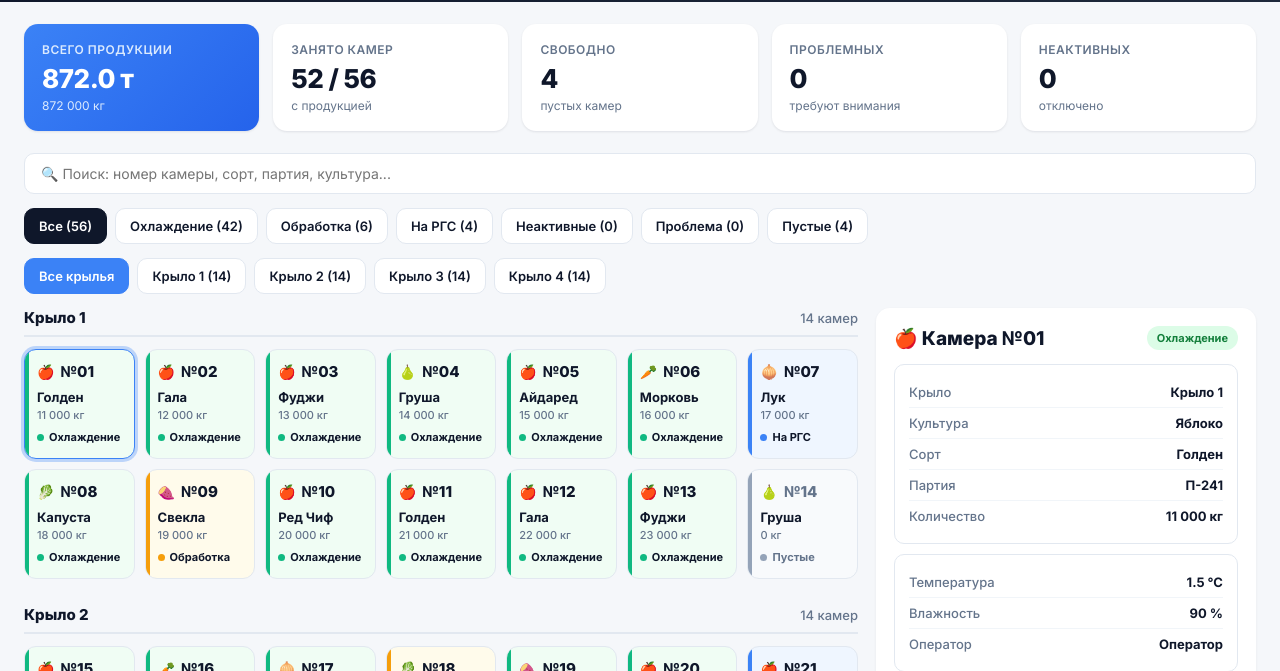
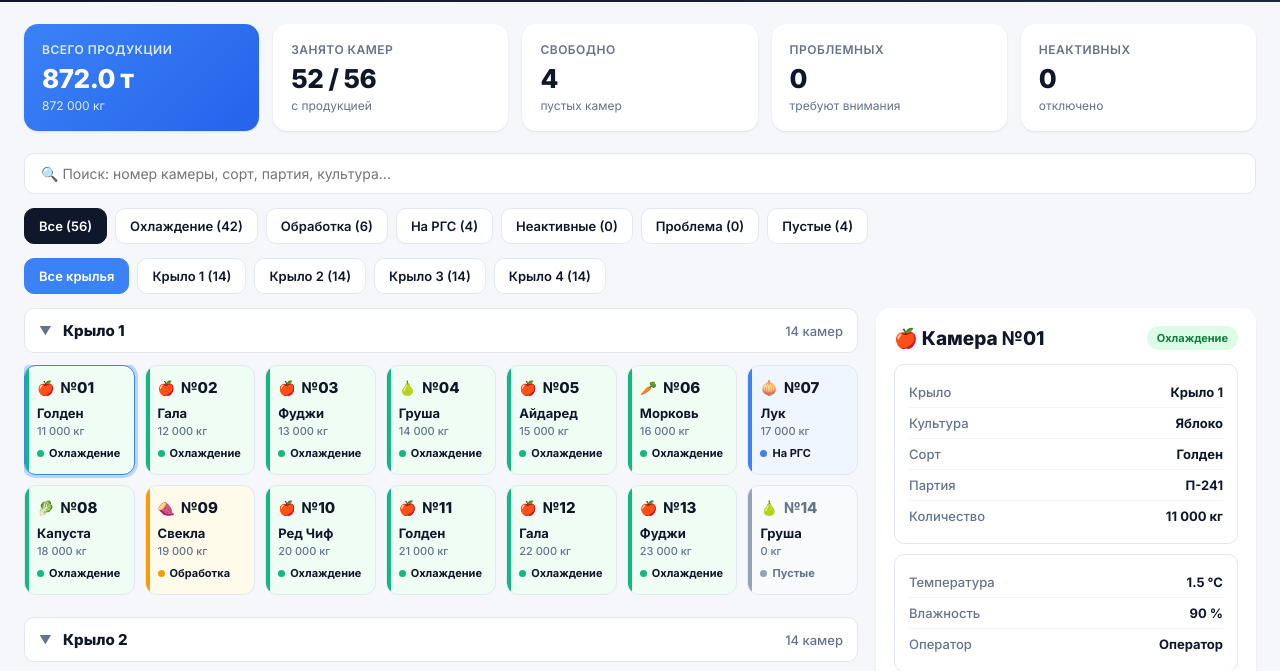
Before and after one commit to dukaev09/fruitstore, a plain HTML site: page index.html in a window 1280 px wide. Shown: the part 86-757 px from the top of the page. Drawn offline with Linux system fonts and the light colour scheme.

Commit message:
Update index.html

```diff
--- a/index.html
+++ b/index.html
@@ -38,9 +38,15 @@ main{max-width:1400px;margin:0 auto;padding:22px 24px}
 .filters button:hover,.wingbar button:hover{border-color:#cbd5e1;background:#f8fafc}
 .filters button.sel{background:#0f172a;color:#fff;border-color:#0f172a}
 .wingbar button.sel{background:var(--accent);color:#fff;border-color:var(--accent)}
-.wing-section{margin-bottom:26px}
-.wing-title{font-size:15px;font-weight:800;color:var(--dark);margin:0 0 12px;padding-bottom:8px;border-bottom:2px solid #e2e8f0;display:flex;justify-content:space-between;align-items:baseline}
-.wing-title span{font-weight:500;color:var(--muted);font-size:13px}
+.wing-section{margin-bottom:22px}
+.wing-title{font-size:15px;font-weight:800;color:var(--dark);margin:0 0 12px;padding:12px 14px;border-radius:10px;background:white;border:1px solid var(--line);cursor:pointer;display:flex;justify-content:space-between;align-items:center;user-select:none;transition:all .15s}
+.wing-title:hover{background:#f8fafc;border-color:#cbd5e1}
+.wing-title .wt-left{display:flex;align-items:center;gap:10px}
+.wing-title .arrow{transition:transform .2s;display:inline-block;font-size:12px;color:var(--muted);width:14px}
+.wing-title.collapsed .arrow{transform:rotate(-90deg)}
+.wing-title .wt-count{font-weight:500;color:var(--muted);font-size:13px}
+.wing-cams{overflow:hidden;transition:max-height .25s ease,opacity .2s ease}
+.wing-cams.collapsed{max-height:0!important;opacity:0}
 .grid{display:grid;grid-template-columns:repeat(7,minmax(0,1fr));gap:10px}
 .cam{background:white;border:1px solid var(--line);border-radius:12px;padding:12px;cursor:pointer;position:relative;transition:all .15s;overflow:hidden;min-height:110px}
 .cam:before{content:'';position:absolute;left:0;top:0;bottom:0;width:4px;background:var(--green)}
@@ -162,7 +168,8 @@ textarea{min-height:70px}
 
 <input type="file" id="importFile" accept=".json" style="display:none">
 <script>
-const key='fruitstore_v7';
+const key='fruitstore_v9';
+const keyCollapsed='fruitstore_collapsed_v2';
 const names={all:'Все',storage:'Охлаждение',process:'Обработка',rgs:'На РГС',inactive:'Неактивные',problem:'Проблема',empty:'Пустые'};
 const wingNames={1:'Крыло 1',2:'Крыло 2',3:'Крыло 3',4:'Крыло 4'};
 const now=function(){return new Date().toLocaleString('ru-RU',{day:'2-digit',month:'2-digit',year:'numeric',hour:'2-digit',minute:'2-digit'})};
@@ -182,11 +189,14 @@ function culIcon(sort,crop){
   return '📦';
 }
 var data=JSON.parse(localStorage.getItem(key)||'null');
+var collapsed=JSON.parse(localStorage.getItem(keyCollapsed)||'{}');
 var selected=1, filter='all', wingFilter='all';
 
 function seed(){var sorts=['Голден','Гала','Фуджи','Груша','Айдаред','Морковь','Лук','Капуста','Свекла','Ред Чиф'];var a=[];for(var i=1;i<=56;i++){var st=i%14===0?'empty':i%7===0?'rgs':i%9===0?'process':'storage';var s=sorts[(i-1)%sorts.length];var crop=(s==='Морковь'||s==='Лук'||s==='Капуста'||s==='Свекла')?'Овощи':'Яблоко';var qty=st==='empty'?0:(10+(i%16))*1000;a.push({id:i,wing:wingOf(i),status:st,crop:crop,sort:s,batch:'П-'+(240+i),qty:qty,temp:1.5,hum:90,note:'',operator:'Оператор'})}return a}
 if(!data){data={cams:seed(),journal:[]};localStorage.setItem(key,JSON.stringify(data));}
 function save(){localStorage.setItem(key,JSON.stringify(data));}
+function saveCollapsed(){localStorage.setItem(keyCollapsed,JSON.stringify(collapsed));}
+function toggleWing(wn){collapsed[wn]=!collapsed[wn];saveCollapsed();render();}
 
 function renderStats(){
   var totalKg=0,occupied=0,empty_=0,problem=0,inactive=0;
@@ -219,12 +229,19 @@ function render(){
   wingsToShow.forEach(function(wn){
     var inWing=list.filter(function(c){return wingOf(c.id)===wn});
     if(inWing.length===0)return;
+    var isCollapsed=!!collapsed[wn];
     var sec=document.createElement('div');sec.className='wing-section';
-    var title=document.createElement('div');title.className='wing-title';
-    title.innerHTML=wingNames[wn]+' <span>'+inWing.length+' камер</span>';
+    var title=document.createElement('div');
+    title.className='wing-title'+(isCollapsed?' collapsed':'');
+    title.onclick=function(){toggleWing(wn)};
+    title.innerHTML='<div class="wt-left"><span class="arrow">▼</span>'+wingNames[wn]+'</div><span class="wt-count">'+inWing.length+' камер</span>';
     sec.appendChild(title);
-    var g=document.createElement('div');g.className='grid';
-    g.innerHTML=inWing.map(function(c){return '<div class="cam '+c.status+' '+(selected===c.id?'selected':'')+'" onclick="selectCam('+c.id+')"><div class="num"><span class="cul">'+culIcon(c.sort,c.crop)+'</span> №'+String(c.id).padStart(2,'0')+'</div><div class="sort">'+(c.sort||'—')+'</div><div class="qty">'+(c.qty||0).toLocaleString('ru-RU')+' кг</div><div class="status"><span class="dot"></span>'+(names[c.status]||c.status)+'</div></div>'}).join('');
+    var g=document.createElement('div');
+    g.className='wing-cams'+(isCollapsed?' collapsed':'');
+    var inner=document.createElement('div');inner.className='grid';
+    inner.innerHTML=inWing.map(function(c){return '<div class="cam '+c.status+' '+(selected===c.id?'selected':'')+'" onclick="selectCam('+c.id+')"><div class="num"><span class="cul">'+culIcon(c.sort,c.crop)+'</span> №'+String(c.id).padStart(2,'0')+'</div><div class="sort">'+(c.sort||'—')+'</div><div class="qty">'+(c.qty||0).toLocaleString('ru-RU')+' кг</div><div class="status"><span class="dot"></span>'+(names[c.status]||c.status)+'</div></div>'}).join('');
+    g.appendChild(inner);
+    if(isCollapsed){g.style.maxHeight='0';}else{g.style.maxHeight='3000px';}
     sec.appendChild(g);
     grid.appendChild(sec);
   });
```
